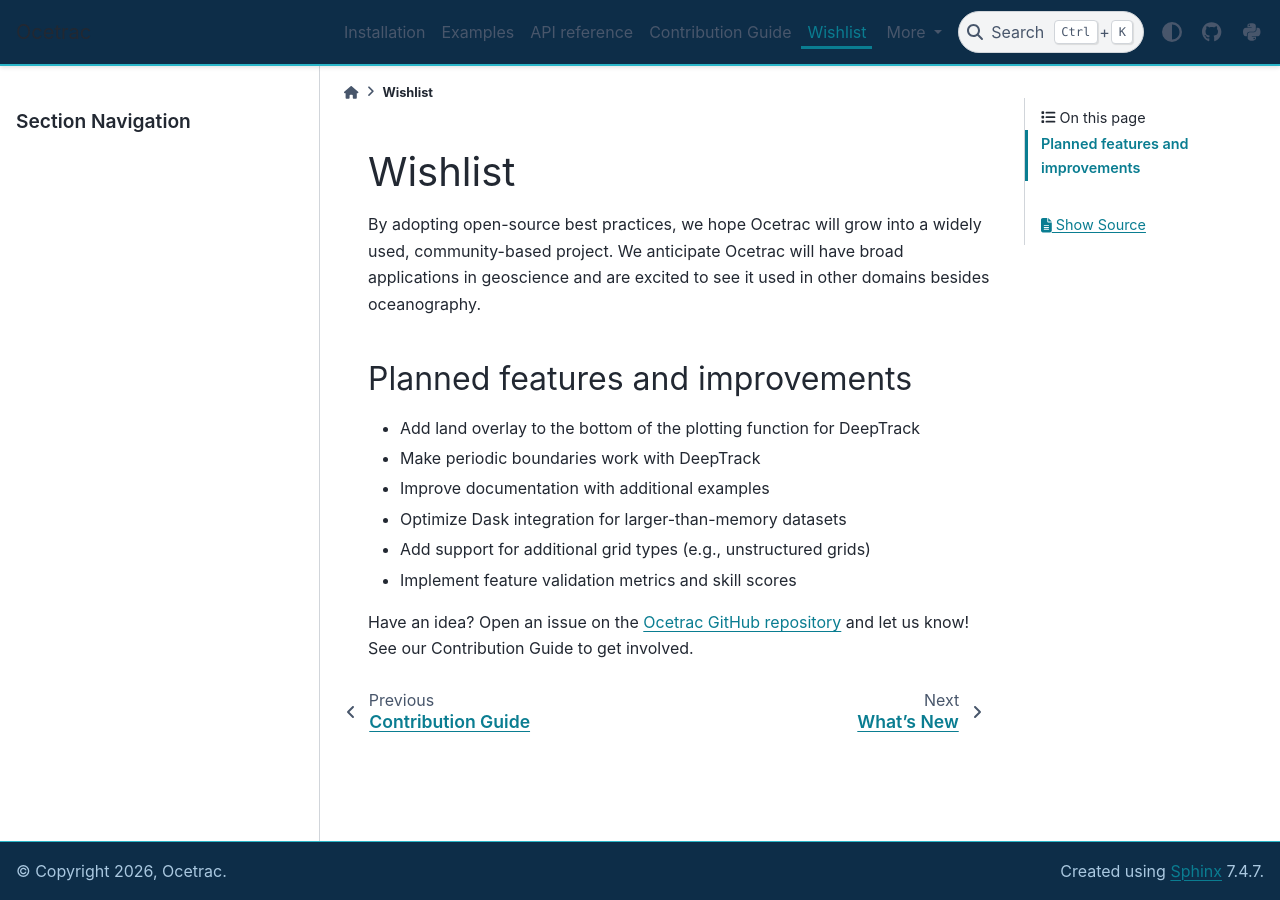
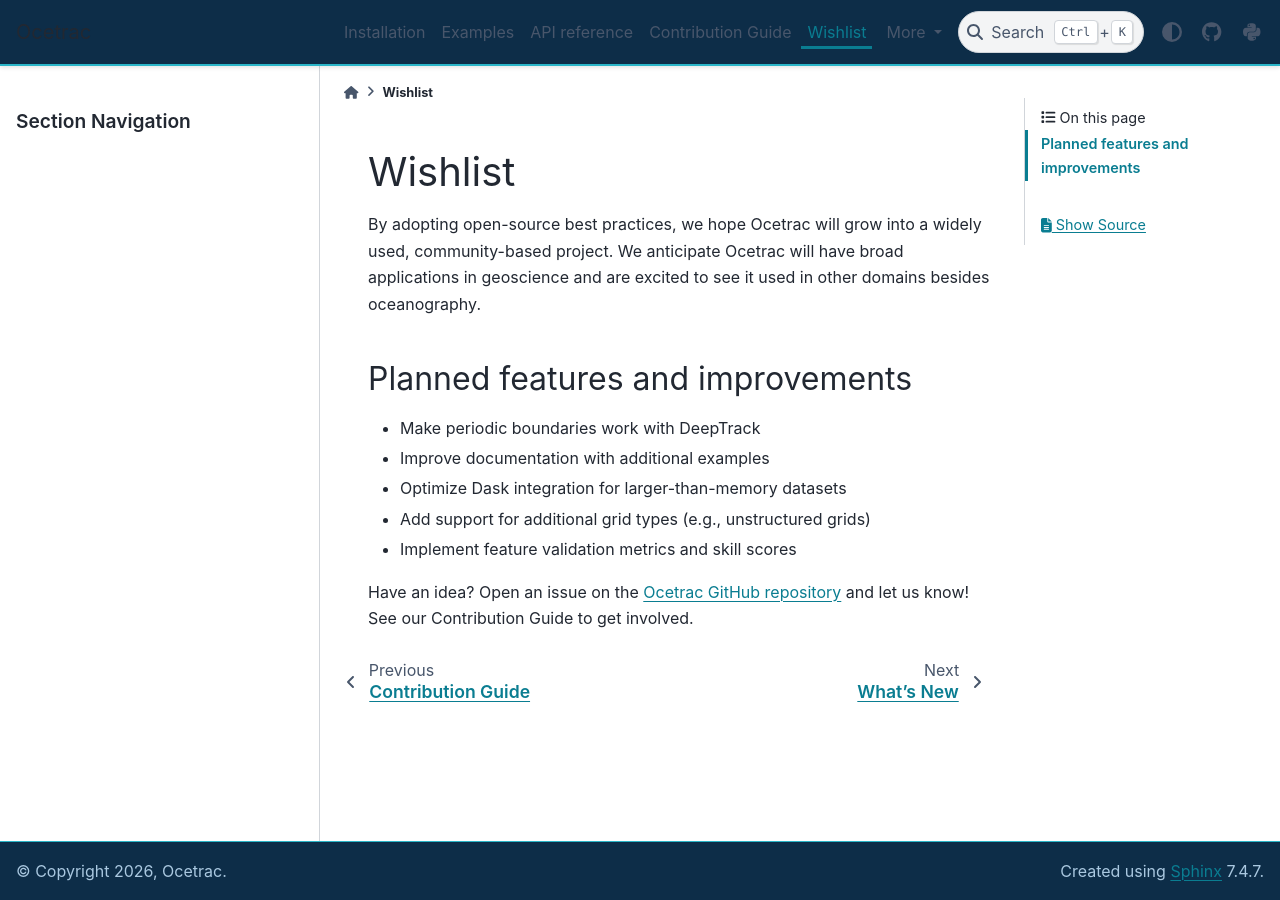
Before and after one commit to ocetrac/ocetrac, a Sphinx documentation site: the page built from docs/wishlist.md, in a window 1280 px wide. Built offline with Sphinx 7.4.7 and the PyData theme 0.15.4, drawn with Linux system fonts in a browser that asks for light colours; pages that are not in the unit, such as notebooks, are missing from menus; the version number could not be read and is left out.

Commit message:
added land mask to bottom of volume plot

```diff
--- a/docs/wishlist.md
+++ b/docs/wishlist.md
@@ -5,7 +5,6 @@
 
 Planned features and improvements
 ---------------------------------
-- Add land overlay to the bottom of the plotting function for DeepTrack
 - Make periodic boundaries work with DeepTrack
 - Improve documentation with additional examples
 - Optimize Dask integration for larger-than-memory datasets
```
